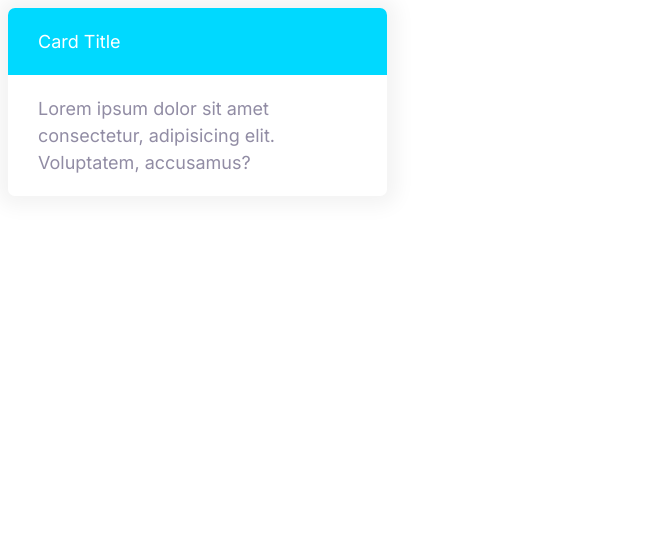
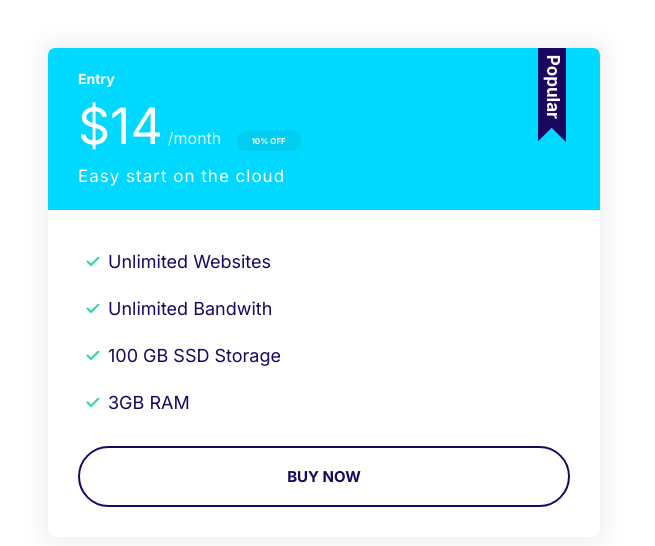
Before and after one commit to csingl98/cs_cloud, a plain HTML site: page index.html in a window 1280 px wide. Shown: the whole page, without its empty margins (0-655 px from the left). Drawn offline with Linux system fonts and the light colour scheme.

Commit message:
Added plan component and outline button

```diff
--- a/css/styles.css
+++ b/css/styles.css
@@ -121,6 +121,7 @@ a {
 
 .badge--small {
     font-size: 1rem;
+    padding: 0.5rem 1.5rem;
 }
 
 @media screen and (min-width:700px){
@@ -222,6 +223,18 @@ a {
     background: #ec3000;
 }
 
+.btn--outline{
+    background: white;
+    color: var(--color-heading);
+    border: 2px solid var(--color-heading);
+}
+.btn--outline:hover{
+    background: var(--color-heading);
+    color: white;
+}
+
+
+
 .btn--block{
     width: 100%;
     display: inline-block;
@@ -292,3 +305,75 @@ a {
     background-color: var(--color-secondary);
     color: white;
  }
+
+ .card--secondary .badge--secondary{
+    background: #02cdf1;
+ }
+
+/* Plans */
+
+.plan__name{
+    margin: 0;
+    color: white;
+    font-weight: 600;
+    font-size: 2.4rem;
+}
+
+.plan__price{
+    font-size: 6rem;
+
+}
+
+.plan__billing-cycle{
+    font-size: 2.4rem;
+    font-weight: 300;
+    opacity: 0.8;
+    margin-right: 1rem;
+}
+
+.plan__description{
+    font-weight: 300;
+    font-size: 2rem;
+    letter-spacing: 1px;
+    display: block;
+}
+
+.plan .list__item {
+    margin-bottom: 2rem;
+}
+
+.plan--popular .card__header{
+    position: relative;
+}
+
+.plan--popular .card__header::before{
+    content: url("../images/popular.svg");
+    width: 40px;
+    display: inline-block;
+    position: absolute;
+    top: -6px;
+    right: 5%;
+
+
+}
+
+@media screen and (min-width: 700px){
+    .plan__name{
+        font-size: 1.4rem;
+    }
+
+    .plan__price{
+        font-size: 5rem;
+
+    }
+
+    .plan__billing-cycle{
+        font-size: 1.6rem;
+
+    }
+
+    .plan__description{
+        font-size: 1.7rem;
+    }
+
+ }
--- a/index.html
+++ b/index.html
@@ -14,12 +14,27 @@
     <link rel="stylesheet" href="css/styles.css" />
   </head>
   <body>
-    <div style="width:30%">
-      <div class="card card--secondary">
-        <header class="card__header">Card Title</header>
-        <div class="card__body">
-          Lorem ipsum dolor sit amet consectetur, adipisicing elit. Voluptatem,
-          accusamus?
+    <div style="width: 50%; padding: 4rem">
+      <div class="plan plan--popular">
+        <div class="card card--secondary">
+          <header class="card__header">
+            <h3 class="plan__name">Entry</h3>
+            <span class="plan__price">$14</span>
+            <span class="plan__billing-cycle">/month</span>
+            <span class="badge badge--secondary badge--small">10% OFF</span>
+            <div class="plan__description">Easy start on the cloud</div>
+          </header>
+
+          <div class="card__body">
+            <ul class="list list--tick">
+              <li class="list__item">Unlimited Websites</li>
+              <li class="list__item">Unlimited Bandwith</li>
+              <li class="list__item">100 GB SSD Storage</li>
+              <li class="list__item">3GB RAM</li>
+            </ul>
+
+            <button class="btn btn--outline btn--block">Buy Now</button>
+          </div>
         </div>
       </div>
     </div>
```
Also changed, not shown: images/popular.svg (added).
